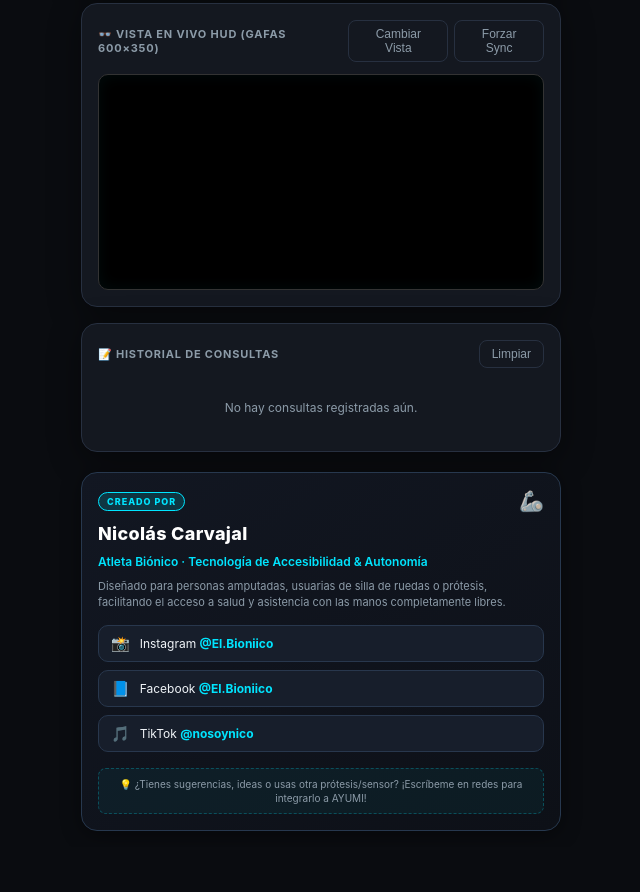
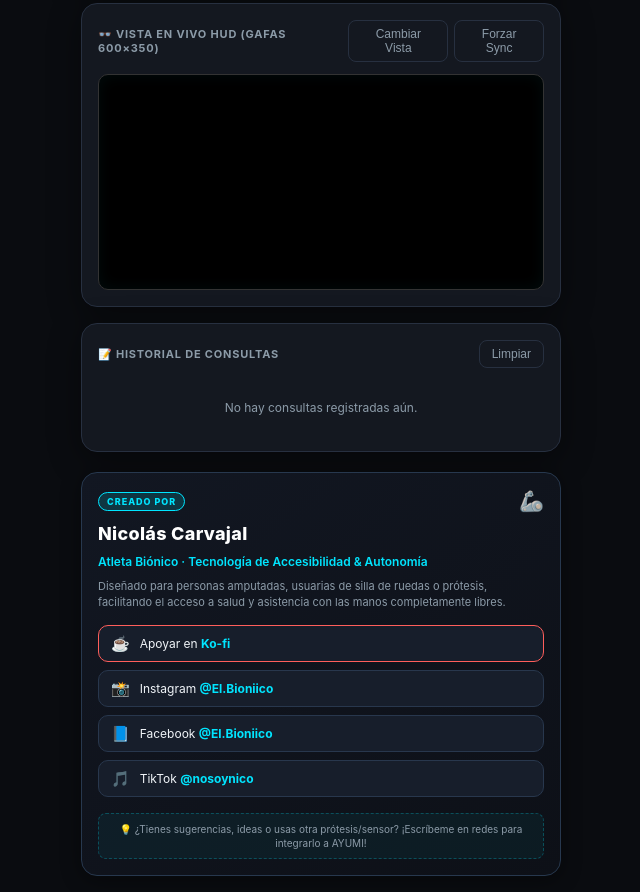
Before and after one commit to NoSoyNico/AYUMI, a plain HTML site: page plugin/index.html in a window 1280 px wide. Shown: the part 809-1701 px from the top of the page, without its empty margins (319-959 px from the left). Before the commit the page ends 1656 px from the top, so only its background shows below. Drawn offline with Linux system fonts and the light colour scheme.

Commit message:
feat: anadir enlace y badge de apoyo Ko-fi en README y companion app

```diff
--- a/plugin/index.html
+++ b/plugin/index.html
@@ -237,6 +237,10 @@
       </p>
 
       <div class="creator-socials">
+        <a href="https://ko-fi.com/bioniico" target="_blank" rel="noopener noreferrer" class="social-pill" style="border-color: #ff5e5b;">
+          <span class="social-icon">☕</span>
+          <span class="social-text">Apoyar en <strong>Ko-fi</strong></span>
+        </a>
         <a href="https://www.instagram.com/El.Bioniico" target="_blank" rel="noopener noreferrer" class="social-pill">
           <span class="social-icon">📸</span>
           <span class="social-text">Instagram <strong>@El.Bioniico</strong></span>
```
Also changed, not shown: 1 other file.
